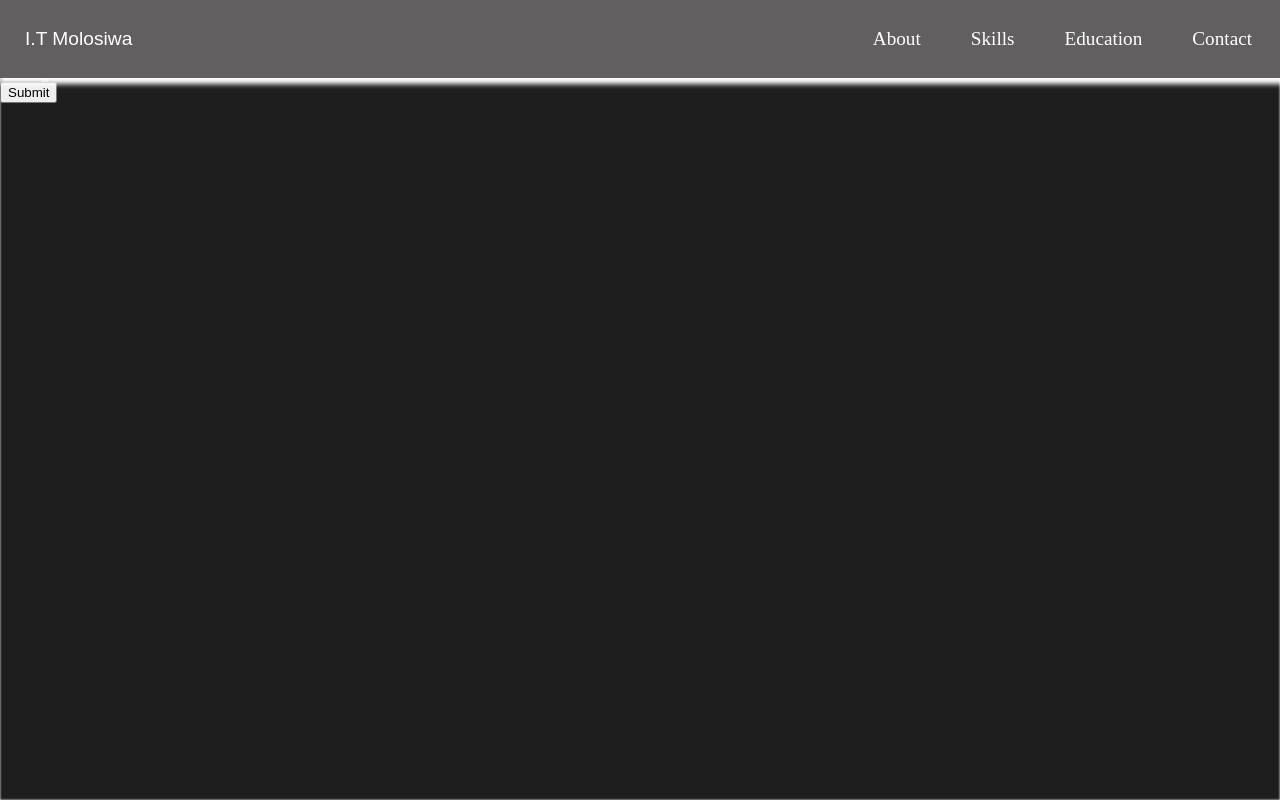
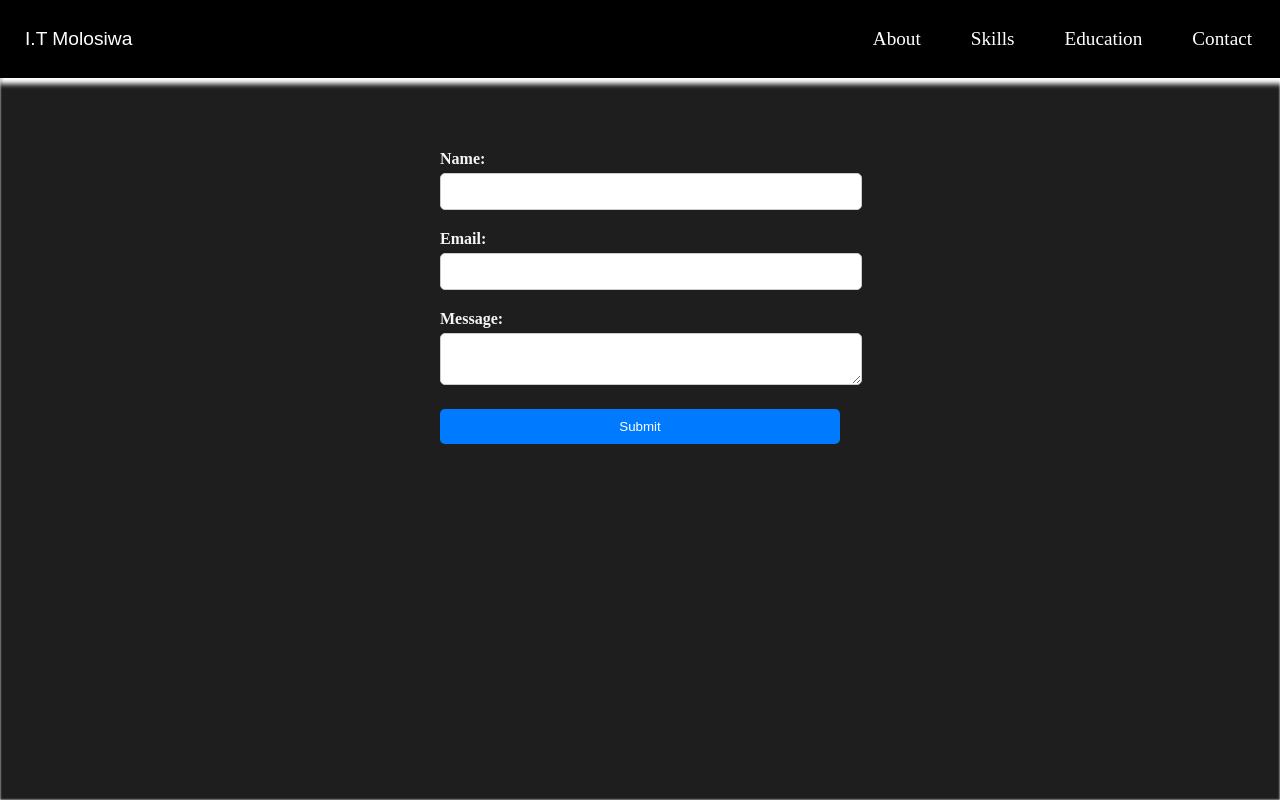
Before and after one commit to Thapelo-Molosiwa/Resume-Profile, a React (Vite) app in the folder Resume/: page /contact in a window 1280 px wide. Built offline with nearby package versions, Linux system fonts and the light colour scheme; the HTML template or start-up script is replaced by a standard one.

Commit message:
debugging, and fixing the contact form

```diff
--- a/Resume/components/Header/header.css
+++ b/Resume/components/Header/header.css
@@ -15,7 +15,7 @@ body, html {
   display: flex;
   justify-content: space-between;
   align-items: center;
-  background-color: #615f5f;
+  background-color: #000000;
   padding: 15px;
   color: white;
   box-shadow: 0px 5px 5px 1px;
--- /dev/null
+++ b/Resume/components/pages/about/About.jsx
@@ -0,0 +1,7 @@
+import React from "react";
+
+export default function About(){
+  return(
+    <div>hi</div>
+  )
+}
--- a/Resume/components/pages/contact/Contact.jsx
+++ b/Resume/components/pages/contact/Contact.jsx
@@ -1,5 +1,5 @@
 import React, { useState } from 'react';
-
+import "./contact.css"
 function ContactForm() {
   const [formData, setFormData] = useState({
     name: '',
@@ -28,20 +28,21 @@ function ContactForm() {
   };
 
   return (
-    <form onSubmit={handleSubmit}>
-      <div>
-        <label htmlFor="name">Name:</label>
+    <form className="contact-form" onSubmit={handleSubmit}>
+      <div className="form-group">
+        <label htmlFor="name" className="form-label">Name:</label>
         <input
           type="text"
-          id="name"
+          id="name "
           name="name"
           value={formData.name}
           onChange={handleChange}
           required
+          className="form-control"
         />
       </div>
-      <div>
-        <label htmlFor="email">Email:</label>
+      <div className="form-group">
+        <label htmlFor="email" className="form-label">Email:</label>
         <input
           type="email"
           id="email"
@@ -49,19 +50,21 @@ function ContactForm() {
           value={formData.email}
           onChange={handleChange}
           required
+          className="form-control"
         />
       </div>
-      <div>
-        <label htmlFor="message">Message:</label>
+      <div className="form-group">
+        <label htmlFor="message" className="form-label">Message:</label>
         <textarea
           id="message"
           name="message"
           value={formData.message}
           onChange={handleChange}
           required
+          className="form-control"
         />
       </div>
-      <button type="submit">Submit</button>
+      <button type="submit" className="submit-btn">Submit</button>
     </form>
   );
 }
--- /dev/null
+++ b/Resume/components/pages/contact/contact.css
@@ -0,0 +1,38 @@
+.contact-form {
+    max-width: 400px;
+    margin: 0 auto;
+    margin-top: 150px;
+  }
+
+  .form-group {
+    margin-bottom: 20px;
+  }
+
+  .form-label {
+    display: block;
+    font-weight: bold;
+    margin-bottom: 5px;
+  }
+
+  .form-control {
+    width: 100%;
+    padding: 10px;
+    border-radius: 5px;
+    border: 1px solid #ccc;
+  }
+
+  .submit-btn {
+    display: block;
+    width: 100%;
+    padding: 10px;
+    background-color: #007bff;
+    color: #fff;
+    border: none;
+    border-radius: 5px;
+    cursor: pointer;
+    transition: background-color 0.3s ease;
+  }
+
+  .submit-btn:hover {
+    background-color: #0056b3;
+  }
--- a/Resume/src/App.jsx
+++ b/Resume/src/App.jsx
@@ -2,7 +2,7 @@ import React from "react";
 import Header from "../components/Header/Header";
 import "../src/index.css";
 import { Routes, Route } from "react-router-dom";
-import Contact from "../components/pages/contact/contact";
+import Contact from "../components/pages/contact/Contact";
 import Home from "../components/pages/home/Home";
 import Skills from "../components/pages/skills/Skills";
 import Education from "../components/pages/education/Education";
```
